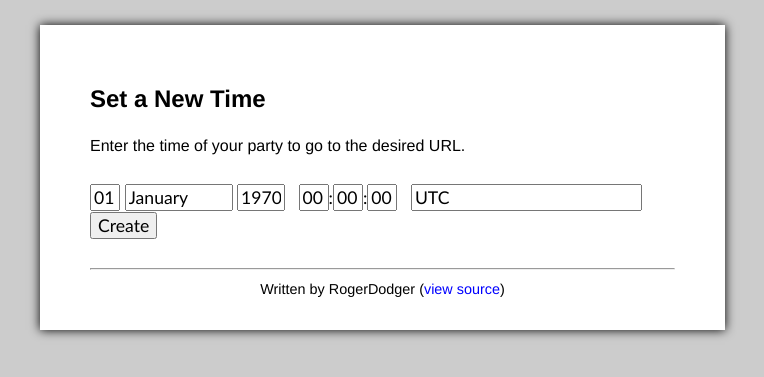
After one commit to RogerDodger/tz-info, a PHP site: page /countdown.php in a window 1280 px wide. The commit adds this page. Shown: the top 377 px of the page, without its empty margins (18-782 px from the left). Run offline with PHP 8.4, Linux system fonts and the light colour scheme.

Commit message:
added countdown.php: uses js to show a time from GET param in user's localtime

```diff
--- /dev/null
+++ b/countdown.php
@@ -0,0 +1,63 @@
+<?php
+if(!isset($path))
+	$path = ".";
+
+	date_default_timezone_set('UTC');
+	$now = new DateTime('now');
+?>
+<!DOCTYPE html PUBLIC "-//W3C//DTD XHTML 1.0 Strict//EN"
+        "http://www.w3.org/TR/xhtml1/DTD/xhtml1-strict.dtd">
+<html xmlns="http://www.w3.org/1999/xhtml">
+
+<head>
+
+<title>tz-info</title>
+<?php include 'head.php' ?>
+
+</head>
+
+<body>
+
+<div id="main">
+
+<?php if(isset($_GET["time"])): ?>
+<?php $time = new DateTime($_GET["time"]) ?>
+
+<h2>There’s a party, and (apparently) you’re invited!</h2>
+<p>
+	If the magic is working, the party starts for you on:
+</p>
+<p class="timebox">
+	<time datetime="<?php echo $time->format(DATE_RSS)?>"></time>.
+</p>
+<p>
+	The time given was
+	<strong><?php echo $time->format('D, d M Y H:i:s \U\T\C')?></strong>.
+</p>
+<p>
+	If you believe this to be in error,
+	<a href="<?php echo $path."/index.php" ?>">do a manual conversion</a>.
+<hr />
+
+<?php endif; ?>
+
+<h2>Set a New Time</h2>
+<p>Enter the time of your party to go to the desired URL.</p>
+<div class="ui-widget">
+	<form action="<?php echo $path."/_countdown.php"?>" method="post">
+		<p>
+			<input class="time" name="day" value="01" />
+			<input class="time" name="month" value="January" />
+			<input class="time" name="year" value="1970"/> &nbsp;
+			<input class="time" name="hour" value="00" />:<input class="time" name="min" value="00" />:<input class="time" name="sec" value="00" /> &nbsp;
+			<input class="timezone" name="timezone" value="UTC"/>
+			<input type="submit" value="Create" />
+		</p>
+	</form>
+</div>
+
+<?php include 'foot.php' ?>
+
+</div>
+
+</body>
--- a/css/main.css
+++ b/css/main.css
@@ -12,7 +12,7 @@ p {
 }
 
 table, p {
-	padding-bottom: 1.6em;
+	margin-bottom: 1.6em;
 }
 
 a            { text-decoration: none; }
@@ -26,11 +26,10 @@ p a:hover    {
 
 #main {
 	width: 585px;
-	margin: 25px 0 0 50px;
+	margin: 25px 0 200px 50px;
 	background: #fff;
 	box-shadow: 0px 0px 10px #000;
-	padding: 50px 50px 0 50px;
-	padding-top: 40px;
+	padding: 40px 50px 5px 50px;
 }
 
 #footer {
@@ -45,4 +44,15 @@ p a:hover    {
 .invalid { color: red; }
 .valid { color: green; }
 
-.ui-widget .time { width: 21px; }
+.ui-widget .time             { width: 22px; }
+.ui-widget .time[name=month] { width: 100px; }
+.ui-widget .time[name=year]  { width: 40px; }
+
+time { font-weight: bold; }
+
+.timebox {
+	padding: 5px;
+	border: 2px dotted #ddd;
+	text-align: center;
+	font-size: 125%;
+}
--- /dev/null
+++ b/foot.php
@@ -0,0 +1,5 @@
+<hr />
+<p id="footer">
+	Written by RogerDodger
+	(<a href="https://github.com/RogerDodger/tz-info">view source</a>)
+</p>
--- /dev/null
+++ b/head.php
@@ -0,0 +1,10 @@
+<meta http-equiv="Content-Type" content="text/html; charset=UTF-8" />
+<link rel="shortcut icon" href="favicon.ico" />
+
+<link href="<?php echo $path ?>/css/main.css" rel="stylesheet" type="text/css" />
+<link href="<?php echo $path ?>/css/ui-lightness/jquery-ui-1.8.21.custom.css" rel="stylesheet" type="text/css" />
+
+<script src="<?php echo $path ?>/js/jquery-1.7.2.min.js" type="text/javascript"></script>
+<script src="<?php echo $path ?>/js/jquery-ui-1.8.21.custom.min.js" type="text/javascript"></script>
+<script src="<?php echo $path ?>/js/site.js" type="text/javascript"></script>
+<script src="<?php echo $path ?>/js/countdown.js" type="text/javascript"></script>
--- /dev/null
+++ b/js/countdown.js
@@ -0,0 +1,26 @@
+jQuery(document).ready(function() {
+	/* Shameless ripping of Tinyboard's local-time.js */
+	var zeropad = function(num, count) {
+		return [Math.pow(10, count - num.toString().length), num].join('').substr(1);
+	};
+
+	var makeLocalTime = function() {
+		var t = new Date($(this).attr('datetime'));
+
+		$(this).text(
+			// day
+			["Sun", "Mon", "Tue", "Wed", "Thu", "Fri", "Sat", "Sun"][t.getDay()] + ", " +
+			// date
+			zeropad(t.getDate(), 2) + " " +
+			["Jan", "Feb", "Mar", "Apr", "May", "Jun", "Jul", "Aug", "Sep",
+				"Oct", "Nov", "Dec"][t.getMonth()] + " " +
+			t.getFullYear() + " " +
+			// time
+			zeropad(t.getHours(), 2) + ":" +
+			zeropad(t.getMinutes(), 2) + ":" +
+			zeropad(t.getSeconds(), 2)
+		);
+	};
+
+	$('time').each(makeLocalTime);
+});
```
Also changed, not shown: _countdown.php (added, +39 -0 lines), index.php (+3 -12 lines).
